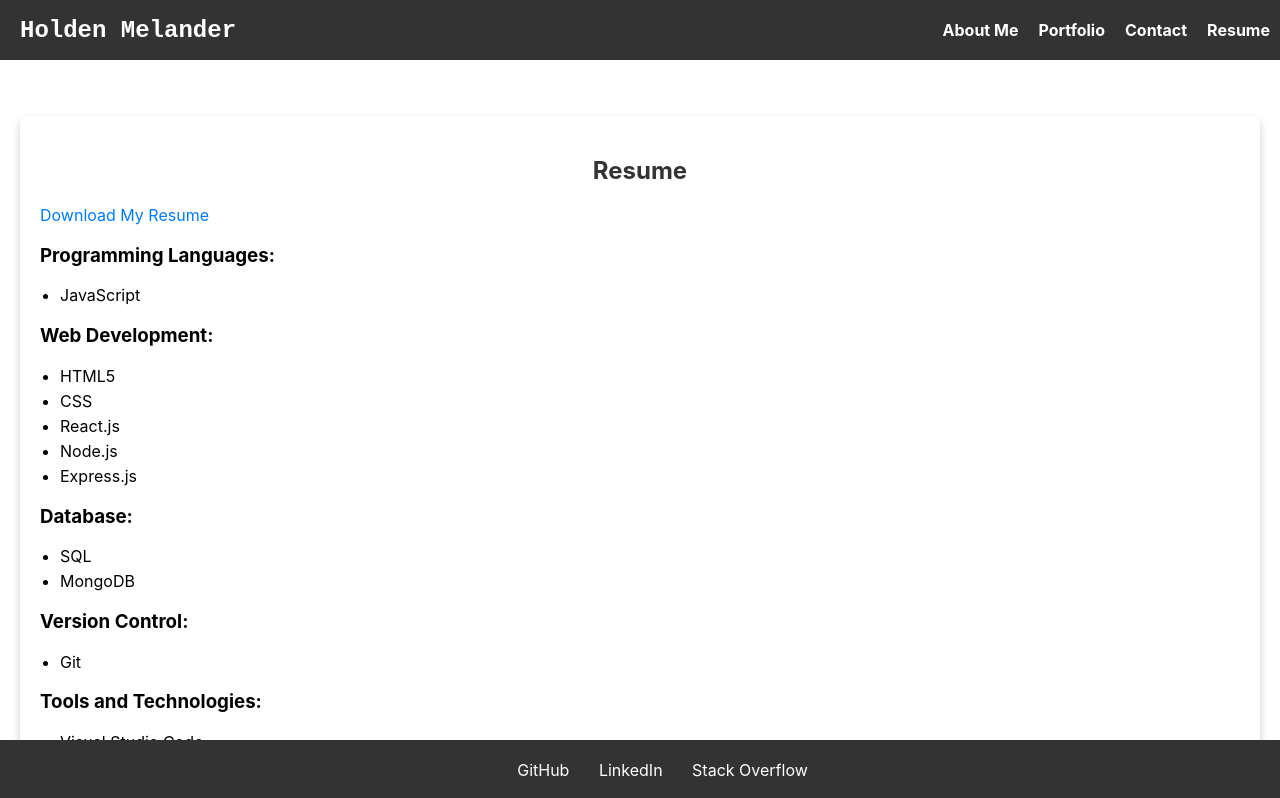
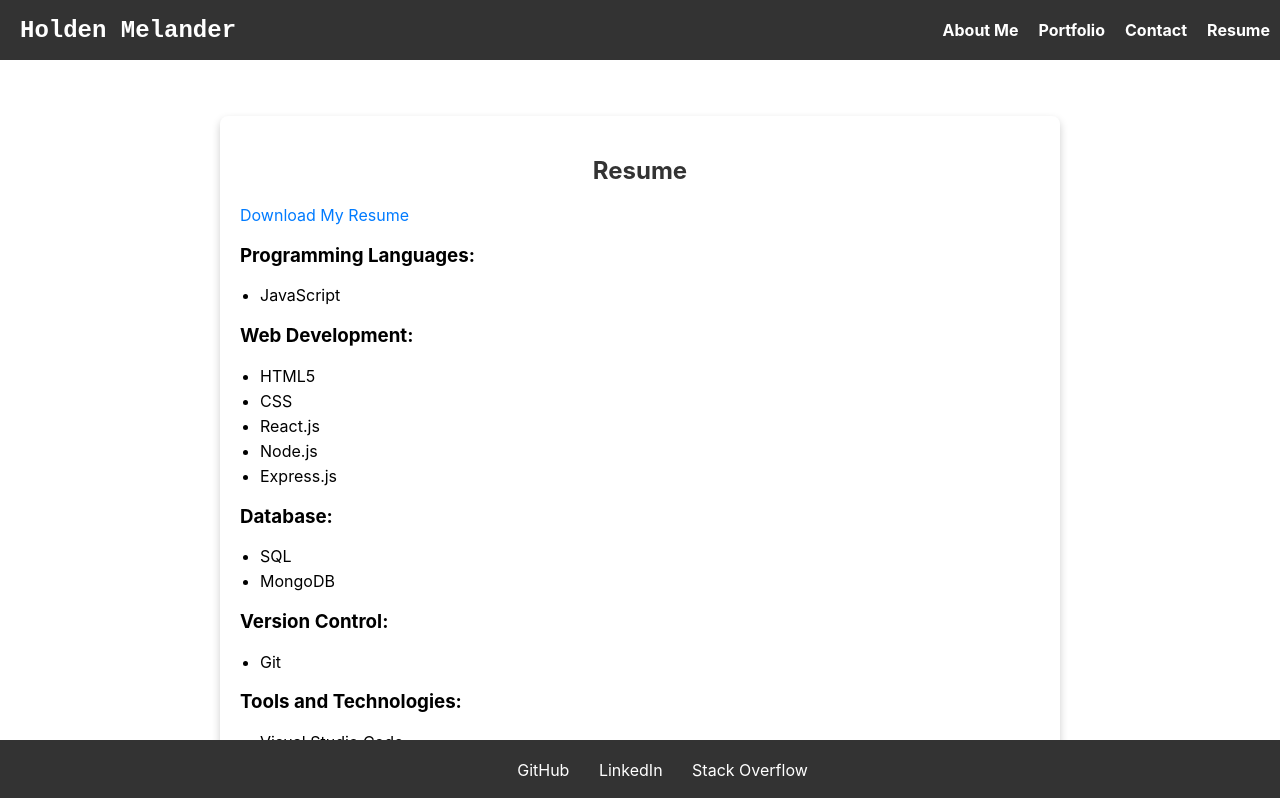
Before and after one commit to Essence1987/portfolio, a React (Create React App) app in the folder my-portfolio/: page /resume in a window 1280 px wide. Shown: the top 798 px of the page. Built offline with nearby package versions, Linux system fonts and the light colour scheme.

Commit message:
added Weather Project

```diff
--- a/my-portfolio/src/pages/Portfolio.css
+++ b/my-portfolio/src/pages/Portfolio.css
@@ -102,7 +102,7 @@
   }
 
   .bottom-spacer {
-    margin-bottom: 35px;
+    margin-bottom: 50px;
   }
 
   .project-card {
--- a/my-portfolio/src/pages/Portfolio.js
+++ b/my-portfolio/src/pages/Portfolio.js
@@ -18,6 +18,13 @@ function Portfolio() {
             liveLink: "https://essence1987.github.io/MarketMonitor/",
             githubLink: "https://github.com/Essence1987/MarketMonitor",
         },
+        {
+            name: "Weather Dashboard",
+            description: "The Weather Dashboard is your tool for staying up-to-date with weather conditions. Whether you're planning a weekend getaway or just want to know the forecast for your local area, this user-friendly dashboard has you covered.",
+            image: "/Weather.gif",
+            liveLink: "https://essence1987.github.io/Weather/",
+            githubLink: "https://github.com/Essence1987/Weather",
+        }
         // {
         // Exmple of a project object
         //     name: "Project title",
--- a/my-portfolio/src/pages/Resume.css
+++ b/my-portfolio/src/pages/Resume.css
@@ -1,12 +1,13 @@
 /* Apply styling to the entire Resume section */
 .resume-card {
-    background-color: #fff;
-    border-radius: 8px;
-    box-shadow: 0 4px 8px rgba(0, 0, 0, 0.2);
-    padding: 20px;
-    margin: 20px;
-    margin-bottom: 50px;
-  }
+  background-color: #fff;
+  border-radius: 8px;
+  box-shadow: 0 4px 8px rgba(0, 0, 0, 0.2);
+  padding: 20px;
+  margin: 20px auto; /* Center the content horizontally */
+  margin-bottom: 80px;
+  max-width: 800px; /* Set a maximum width to limit content width */
+}
 
   /* Style headings */
   .resume-card h2 {
```
